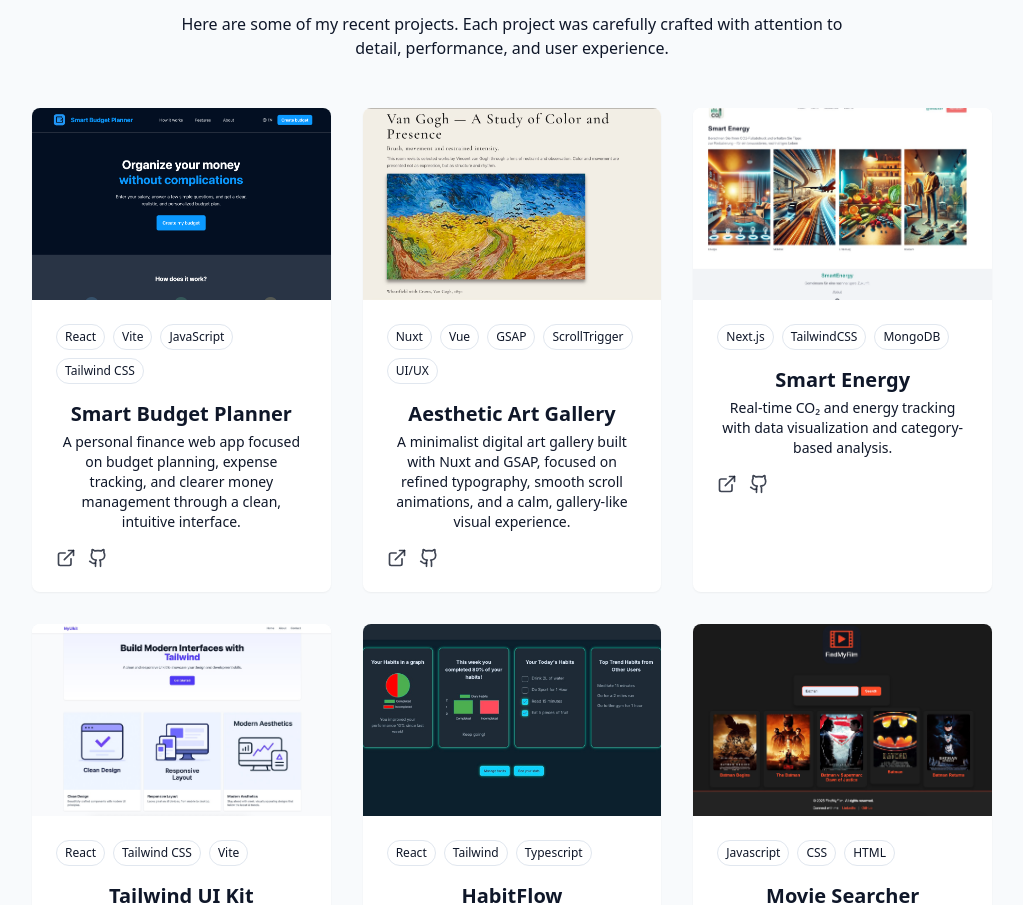
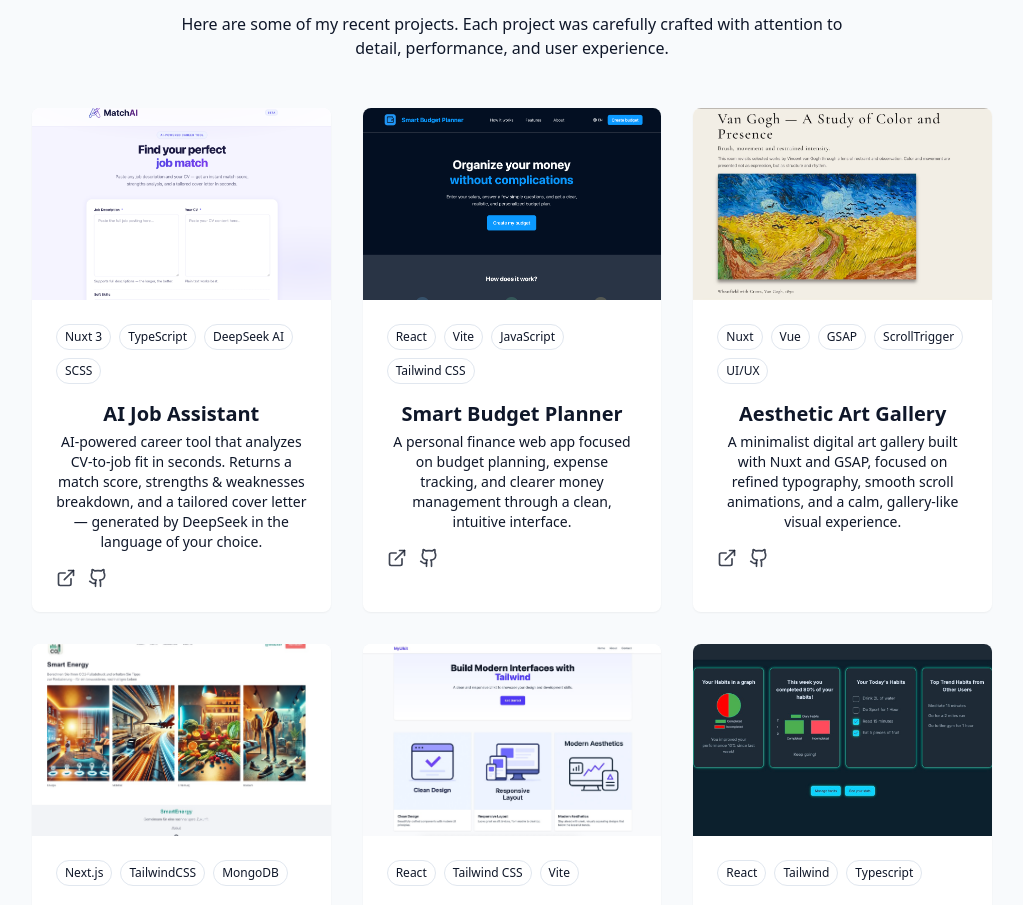
Before and after one commit to LuisIglesiass/portfolio-luisigl3sias, a React (Vite) app in the folder vite-project/: page / in a window 1280 px wide. Shown: the part 2438-3343 px from the top of the page, without its empty margins (128-1151 px from the left). Built offline with nearby package versions, Linux system fonts and the light colour scheme.

Commit message:
add AI job assistant project

```diff
--- a/vite-project/src/components/ProjectsSection.jsx
+++ b/vite-project/src/components/ProjectsSection.jsx
@@ -1,18 +1,27 @@
 import { ArrowRight, ExternalLink, Github } from "lucide-react";
 
-const projects = [
+const projects = [{
+  id: 1,
+  title: "AI Job Assistant",
+  description:
+      "AI-powered career tool that analyzes CV-to-job fit in seconds. Returns a match score, strengths & weaknesses breakdown, and a tailored cover letter — generated by DeepSeek in the language of your choice.",
+  image: "/projects/AIJobAssistant.png",
+  tags: ["Nuxt 3", "TypeScript", "DeepSeek AI", "SCSS"],
+  demoUrl: "https://ai-job-application-assistant-eta.vercel.app/",
+  githubUrl: "https://github.com/LuisIglesiass/ai-job-application-assistant",
+},
   {
-    id: 1,
+    id: 2,
     title: "Smart Budget Planner",
     description:
-      "A personal finance web app focused on budget planning, expense tracking, and clearer money management through a clean, intuitive interface.",
+        "A personal finance web app focused on budget planning, expense tracking, and clearer money management through a clean, intuitive interface.",
     image: "/projects/SmartBudgetPlanner.png",
     tags: ["React", "Vite", "JavaScript", "Tailwind CSS"],
     demoUrl: "https://smart-budget-planner-jet.vercel.app/",
     githubUrl: "https://github.com/LuisIglesiass/smart-budget-planner",
   },
   {
-    id: 2,
+    id: 3,
     title: "Aesthetic Art Gallery",
     description:
       "A minimalist digital art gallery built with Nuxt and GSAP, focused on refined typography, smooth scroll animations, and a calm, gallery-like visual experience.",
@@ -22,7 +31,7 @@ const projects = [
     githubUrl: "https://github.com/LuisIglesiass/aesthetic-art-gallery",
   },
   {
-    id: 3,
+    id: 4,
     title: "Smart Energy",
     description:
       "Real-time CO₂ and energy tracking with data visualization and category-based analysis.",
@@ -32,7 +41,7 @@ const projects = [
     githubUrl: "https://github.com/LuisIglesiass/SmartEnergy",
   },
   {
-    id: 4,
+    id: 5,
     title: "Tailwind UI Kit",
     description:
       "A modern, responsive UI components library built with Tailwind CSS and React, featuring clean design, ready-to-use components, and easy customization.",
@@ -42,7 +51,7 @@ const projects = [
     githubUrl: "https://github.com/LuisIglesiass/tailwind-ui-kit",
   },
   {
-    id: 5,
+    id: 6,
     title: "HabitFlow",
     description:
       "Minimalist habit tracker with progress visualization and smart tracking features.",
@@ -51,7 +60,7 @@ const projects = [
     githubUrl: "https://github.com/LuisIglesiass/habit-tracker",
   },
   {
-    id: 6,
+    id: 7,
     title: "Movie Searcher",
     description:
       "Fast and minimal movie search tool using OMDb API and pure JavaScript.",
@@ -61,7 +70,7 @@ const projects = [
     githubUrl: "https://github.com/LuisIglesiass/movie-search-js",
   },
   {
-    id: 7,
+    id: 8,
     title: "FocusList – React To-Do App",
     description:
       "Clean to-do app for managing tasks with real-time stats and local storage.",
@@ -71,7 +80,7 @@ const projects = [
     githubUrl: "https://github.com/LuisIglesiass/todo-app-react",
   },
   {
-    id: 8,
+    id: 9,
     title: "Simple Calculator",
     description:
       "Lightweight calculator designed for quick and easy calculations.",
```
Also changed, not shown: vite-project/public/projects/AIJobAssistant.png (added).
